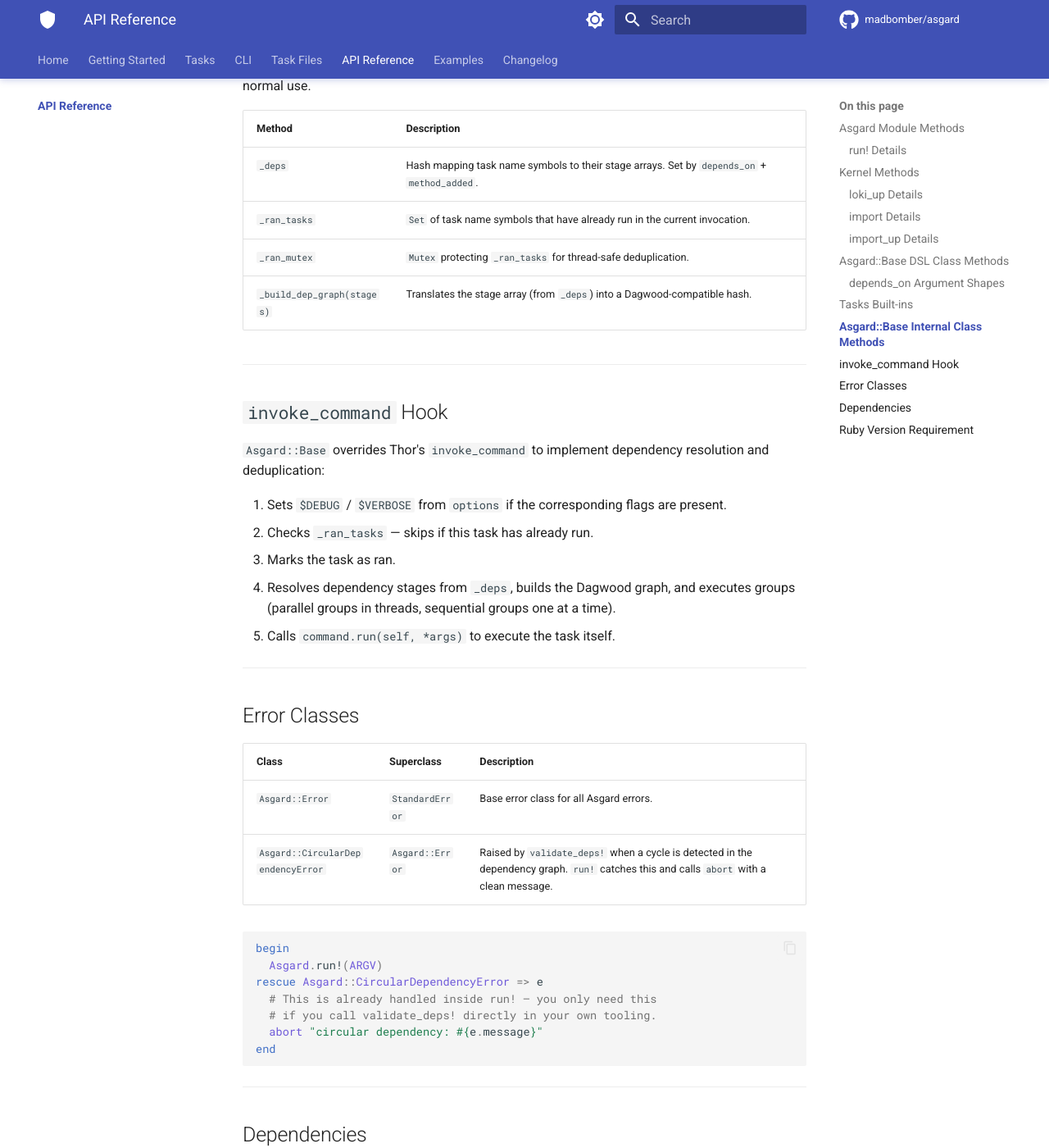
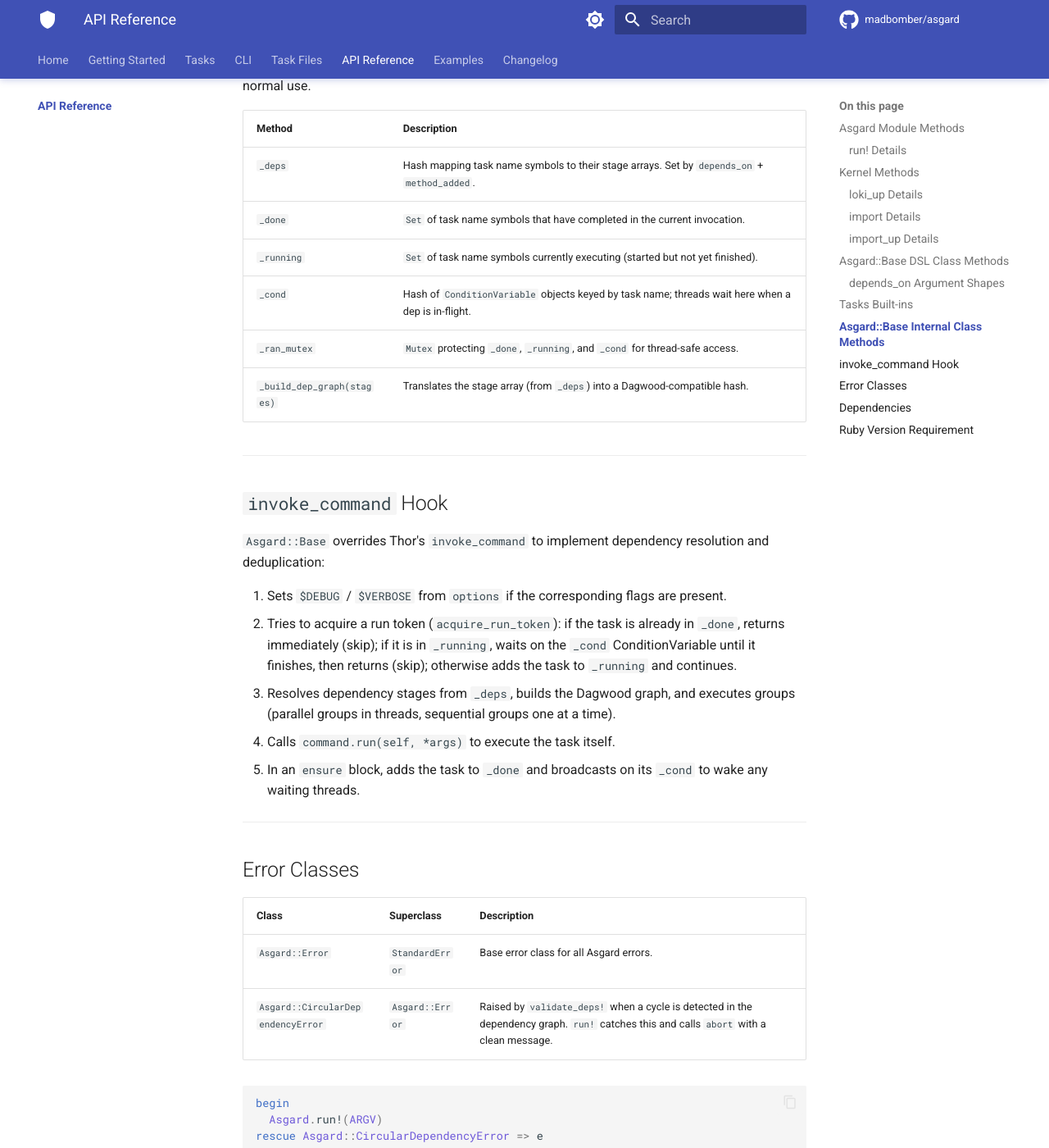
Before and after one commit to MadBomber/asgard, an MkDocs documentation site: the page built from docs/api.md, in a window 1280 px wide and 1400 px high, scrolled down 4851 px. Shown: the whole window at 82% size. Built offline with MkDocs 1.6.1 and Material for MkDocs 9.7.7, drawn with Linux system fonts in a browser that asks for light colours; comment, search, counter and statistics services are not loaded.

Commit message:
docs: fix inaccuracies found in documentation review
README.md:
- Correct Built-in Flags bullet: --debug/--verbose are per-task class
  options; --version is a top-level command alias, not a per-task flag
- Remove stray closing code fence after env reference table
- Multi-file section: add import "*.loki" example and clarify that an
  empty .loki is only valid for single-file projects
- Explicit loading section: use import "ci.loki" instead of
  require_relative; explain when to use each form

docs/environment.md:
- Remove stale var DSL example (var was removed); replace with env()

docs/api.md:
- Replace nonexistent _ran_tasks with the actual internal attributes
  _done, _running, and _cond
- Rewrite invoke_command Hook steps to match actual implementation
  (acquire_run_token, ConditionVariable wait, signal_done ensure)

docs/task-files.md:
- Fix import_up glob example: shared/ was a sibling directory, not an
  ancestor; move loki files directly into ~/sandbox/ so the walk
  actually reaches them

docs/variables.md:
- Fix prose: "four kinds of variables" → "four kinds plus constants"
  to match the five-row table

```diff
--- a/docs/api.md
+++ b/docs/api.md
@@ -150,8 +150,10 @@ These are implementation details exposed for extensibility. Prefer the DSL metho
 | Method | Description |
 |---|---|
 | `_deps` | Hash mapping task name symbols to their stage arrays. Set by `depends_on` + `method_added`. |
-| `_ran_tasks` | `Set` of task name symbols that have already run in the current invocation. |
-| `_ran_mutex` | `Mutex` protecting `_ran_tasks` for thread-safe deduplication. |
+| `_done` | `Set` of task name symbols that have completed in the current invocation. |
+| `_running` | `Set` of task name symbols currently executing (started but not yet finished). |
+| `_cond` | Hash of `ConditionVariable` objects keyed by task name; threads wait here when a dep is in-flight. |
+| `_ran_mutex` | `Mutex` protecting `_done`, `_running`, and `_cond` for thread-safe access. |
 | `_build_dep_graph(stages)` | Translates the stage array (from `_deps`) into a Dagwood-compatible hash. |
 
 ---
@@ -161,10 +163,10 @@ These are implementation details exposed for extensibility. Prefer the DSL metho
 `Asgard::Base` overrides Thor's `invoke_command` to implement dependency resolution and deduplication:
 
 1. Sets `$DEBUG` / `$VERBOSE` from `options` if the corresponding flags are present.
-2. Checks `_ran_tasks` — skips if this task has already run.
-3. Marks the task as ran.
-4. Resolves dependency stages from `_deps`, builds the Dagwood graph, and executes groups (parallel groups in threads, sequential groups one at a time).
-5. Calls `command.run(self, *args)` to execute the task itself.
+2. Tries to acquire a run token (`acquire_run_token`): if the task is already in `_done`, returns immediately (skip); if it is in `_running`, waits on the `_cond` ConditionVariable until it finishes, then returns (skip); otherwise adds the task to `_running` and continues.
+3. Resolves dependency stages from `_deps`, builds the Dagwood graph, and executes groups (parallel groups in threads, sequential groups one at a time).
+4. Calls `command.run(self, *args)` to execute the task itself.
+5. In an `ensure` block, adds the task to `_done` and broadcasts on its `_cond` to wake any waiting threads.
 
 ---
 
```
Also changed, not shown: README.md (+12 -6 lines), docs/environment.md (+1 -3 lines), docs/task-files.md (+3 -4 lines), docs/variables.md (+1 -1 lines).
